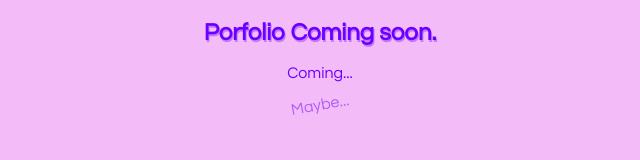
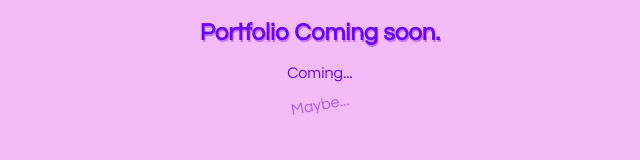
Before and after one commit to Extrenious/Web_Portfolio, a plain HTML site: page index.html in a window 1280 px wide. Shown: the full height of the page, 320-960 px from the left. Drawn offline with Linux system fonts and the light colour scheme.

Commit message:
Update index.html

```diff
--- a/index.html
+++ b/index.html
@@ -11,7 +11,7 @@
 <body>
     <article>
         <header>
-         <h1 class="Head1">Porfolio Coming soon.</h1>
+         <h1 class="Head1">Portfolio Coming soon.</h1>
           <p class="T1">Coming...</p>
           <p class="T2">Maybe...</p>
         </header>
```
